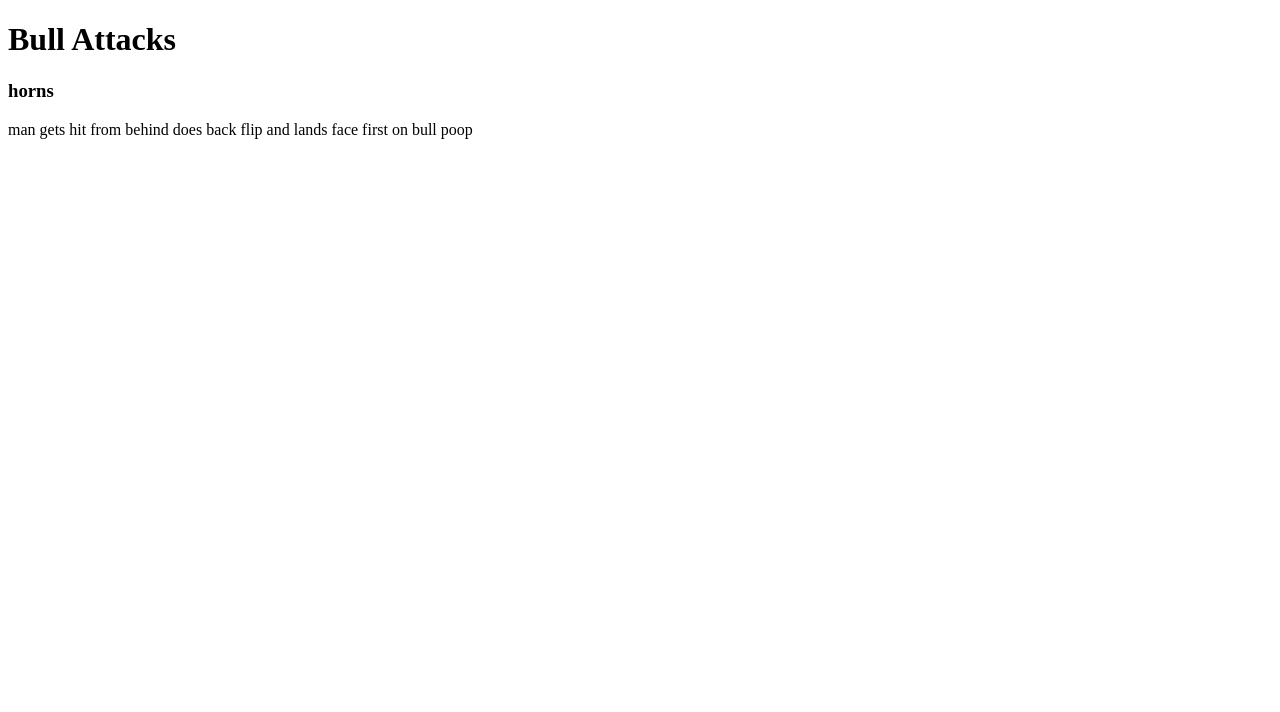
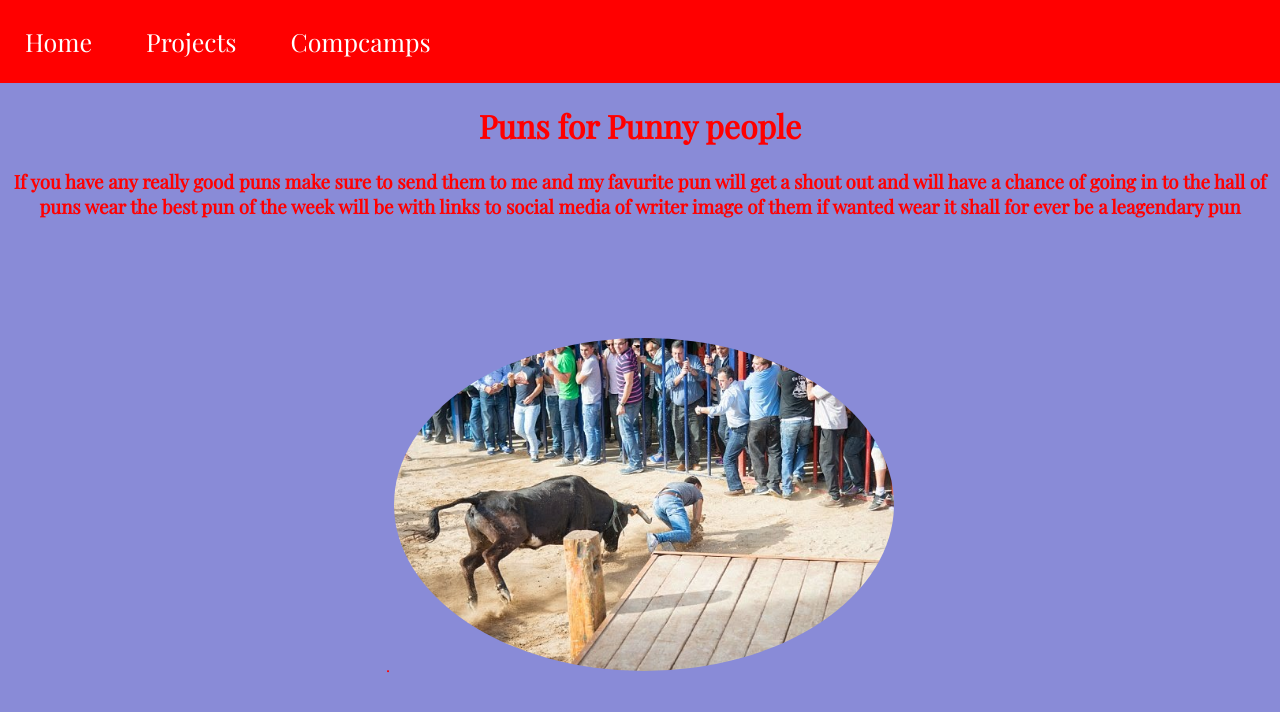
Before and after one commit to wolfpack7/compcamps-website, a plain HTML site: page index.html in a window 1280 px wide. Drawn offline with nearby package versions, Linux system fonts and the light colour scheme.

Commit message:
style update  and added project page

```diff
--- /dev/null
+++ b/css/style.css
@@ -0,0 +1,43 @@
+html, body{
+  width: 100%;
+  margin: 0;
+  padding: 0;
+  background-color: #898BD7;
+  font-family: 'Playfair Display', serif;
+  color:red;
+}
+ul{
+  margin: 0;
+  padding: 0;
+}
+a{
+  color: white;
+  text-decoration: none;
+  font-size: 25px;
+
+}
+a:hover{
+  text-decoration: none;
+  color: grey
+}
+.nav{
+  margin: 0;
+  padding: 0;
+  background-color: red;
+}
+
+.nav-link{
+  display: inline-block;
+  padding: 25px;
+}
+
+.image{
+  width: 500px;
+  margin-top: 100px;
+  border-radius: 50%;
+}
+
+.container{
+text-align:center;
+
+}
--- a/index.html
+++ b/index.html
@@ -1,12 +1,28 @@
 <!DOCTYPE html>
 <html>
-  <head>
-    <title> Bull Attacks </title>
-  </head>
 
-  <body>
-      <h1> Bull Attacks </h1>
-      <h3> horns </h3>
-      <p> man gets hit from behind does back flip and lands face first on bull poop </p>
-  </body>
+<head>
+  <title> puns for punny people </title>
+  <link href="css/style.css" rel="stylesheet">
+  <link href="https://fonts.googleapis.com/css?family=Playfair+Display" rel="stylesheet">
+</head>
+
+<body>
+
+  <div class="nav">
+    <ul>
+      <li class="nav-link"><a href="index.html">Home</a></li>
+      <li class="nav-link"><a href="project.html">Projects</a></li>
+      <li class="nav-link"><a href="http://compcamps.com/">Compcamps</a></li>
+    </ul>
+  </div>
+
+  <div class="container">
+    <h1> Puns for Punny people </h1>
+    <h3> If you have any really good puns make sure to send them to me and my favurite pun will get a shout out and will have a chance of going in to the hall of puns wear the best pun of the week will be with links to social media of writer image of them if wanted wear it shall for ever be a leagendary pun </h3>
+    <p> . <h/p>
+    <img src="img/36.jpg" alt="pun" width="500" class="image" />
+  </div>
+</body>
+
 </html>
```
Also changed, not shown: img/36.jpg (added), project.html (added).
